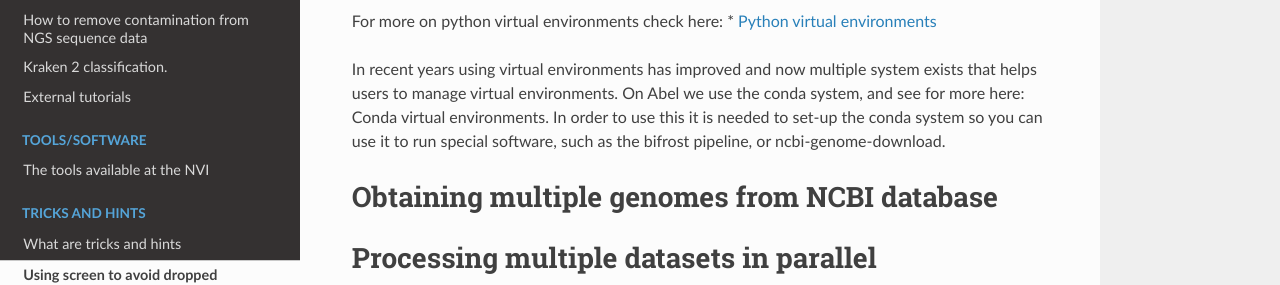
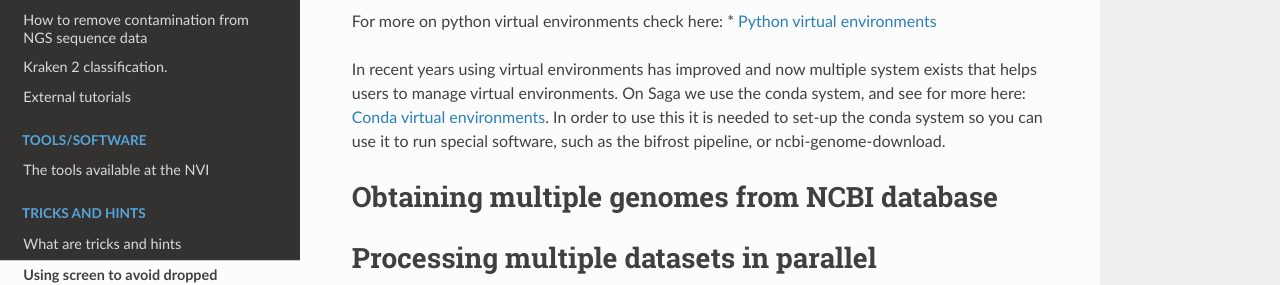
Before and after one commit to NorwegianVeterinaryInstitute/nvi-documentation, a Sphinx documentation site: the page built from docs/source/tricks/sagatricks.md, in a window 1280 px wide and 900 px high, scrolled down 981 px. Shown: the part 374-659 px from the top of the window. Built offline with Sphinx 7.4.7 and the Read the Docs theme 2.0.0, drawn with Linux system fonts in a browser that asks for light colours; pages that are not in the unit, such as notebooks, are missing from menus.

Commit message:
Update sagatricks.md

```diff
--- a/docs/source/tricks/sagatricks.md
+++ b/docs/source/tricks/sagatricks.md
@@ -26,7 +26,7 @@ Note however, that when you load multiple different modules, it can happen that
 
 For more on python virtual environments check here: * [Python virtual environments](https://realpython.com/python-virtual-environments-a-primer/)
 
-In recent years using virtual environments has improved and now multiple system exists that helps users to manage virtual environments. On Abel we use the conda system, and see for more here: Conda virtual environments. In order to use this it is needed to set-up the conda system so you can use it to run special software, such as the bifrost pipeline, or ncbi-genome-download.
+In recent years using virtual environments has improved and now multiple system exists that helps users to manage virtual environments. On Saga we use the conda system, and see for more here: [Conda virtual environments](https://conda.io/projects/conda/en/latest/user-guide/tasks/manage-environments.html). In order to use this it is needed to set-up the conda system so you can use it to run special software, such as the bifrost pipeline, or ncbi-genome-download.
 
 ## Obtaining multiple genomes from NCBI database
 
```
